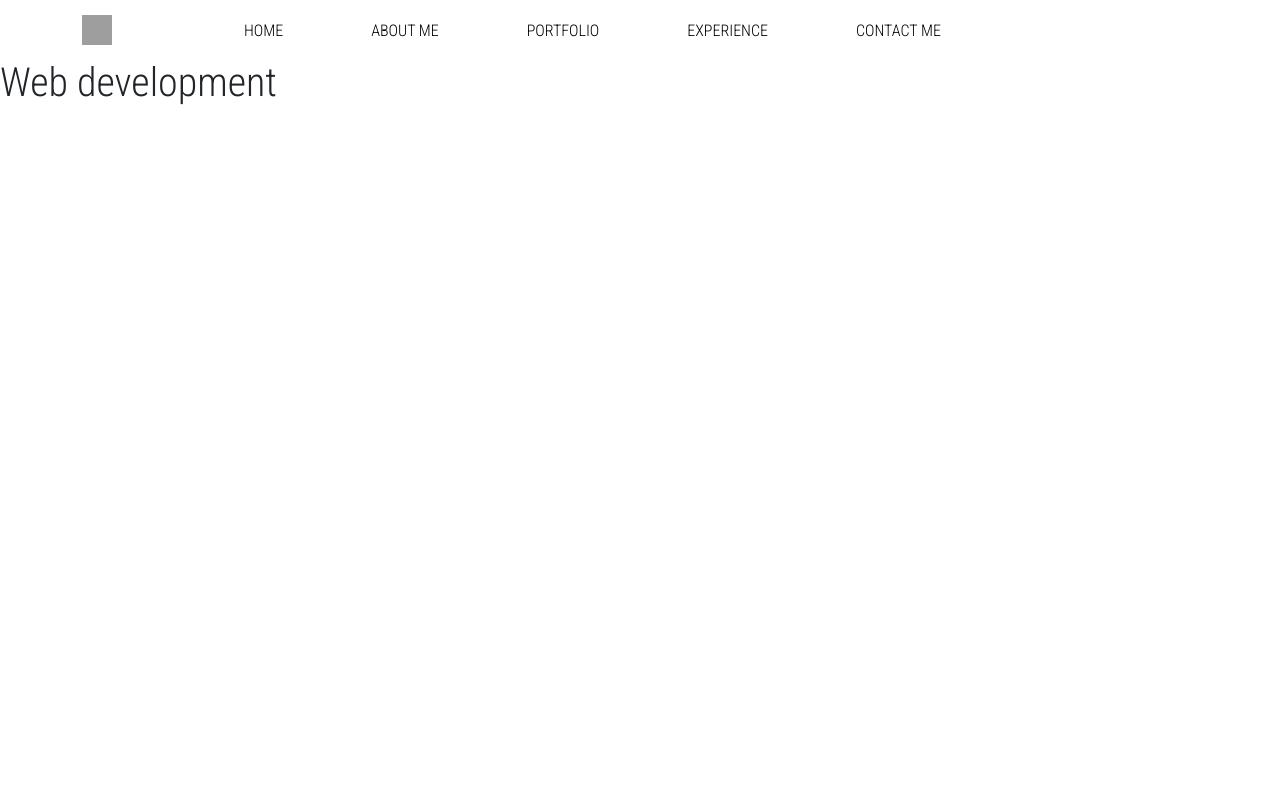
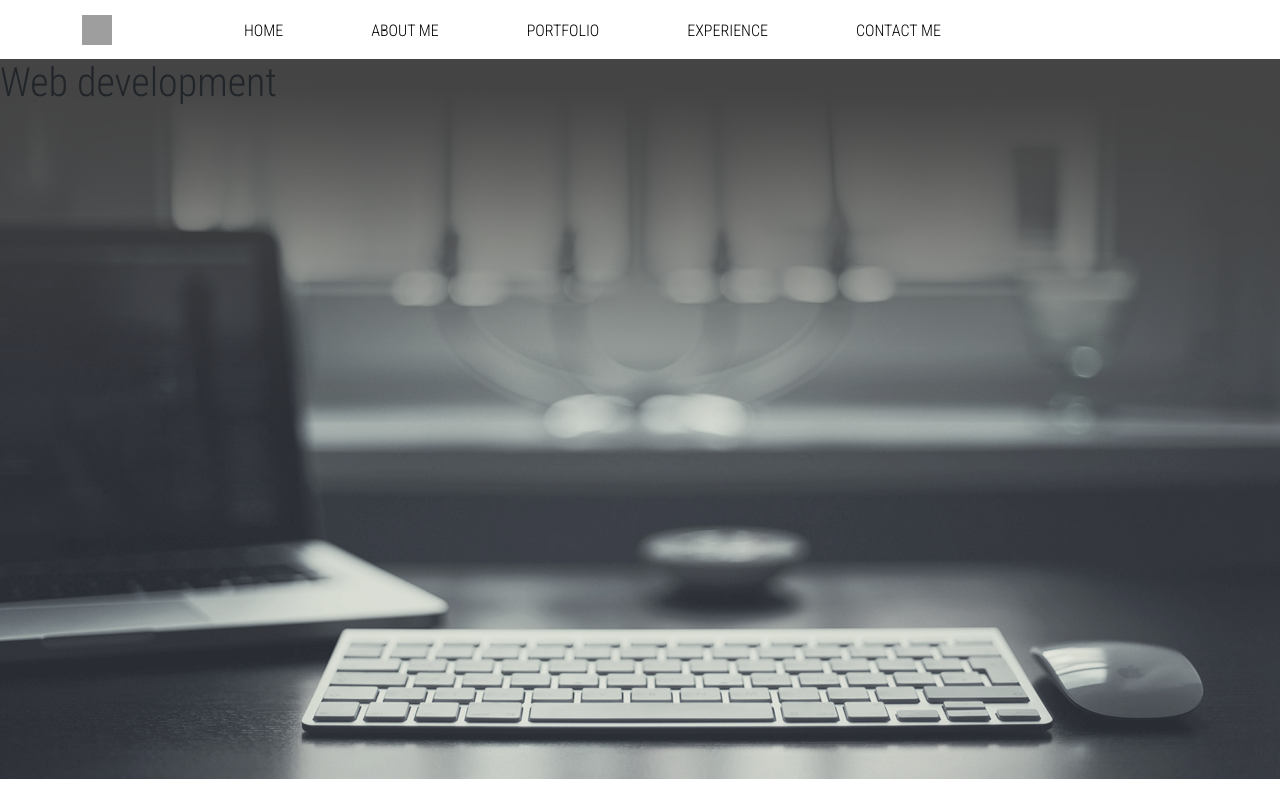
Before and after one commit to partyzl/portfolio, a React app: page / in a window 1280 px wide. Built offline with nearby package versions, Linux system fonts and the light colour scheme; grey boxes are pictures that could not be loaded.

Commit message:
added header background

```diff
--- a/package.json
+++ b/package.json
@@ -37,6 +37,7 @@
         "babel-jest": "^26.6.3",
         "babel-loader": "^8.2.1",
         "css-loader": "^5.0.1",
+        "file-loader": "^6.2.0",
         "html-webpack-plugin": "^4.5.0",
         "jest": "^26.6.3",
         "style-loader": "^2.0.0",
--- a/src/App.css
+++ b/src/App.css
@@ -2,7 +2,7 @@
 
 :root {
     --primary-black: #000;
-    --primary-blue: #ADD8E6;
+    --primary-grey: grey;
     --primary-dark: rgba(255, 255, 255, 0)
 
 
@@ -27,14 +27,14 @@ nav ul li {
     margin-left: 3.75rem;
     margin-right: 0.75rem;
     color: var(--primary-black) !important;
-    border-top: 3px solid var(--primary-dark);
+    border-top: 3px solid var(--primary-dark) !important;
 }
 .navbar-brand{
     padding: 0 !important
 }
 
 .navbar-nav > li > a.active, .navbar-nav > li > a:focus {
-    border-bottom: 3px solid var(--primary-blue);
+    border-bottom: 3px solid var(--primary-grey);
     transition: 0.3s;
     transform: scale(1.3);
     padding: 0px 100px 0px 100px;
@@ -42,7 +42,7 @@ nav ul li {
 }
 
 .navbar-nav > li > a:hover {
-    border-bottom: 3px solid var(--primary-blue);
+    border-bottom: 3px solid var(--primary-grey);
 }
 
 .page-logo{
@@ -54,7 +54,8 @@ nav ul li {
 
 .header-wrapper {
     position: relative;
-    background-image: url(background-header.jpg) no-repeat;
+    background-image: url(./images/background-header.jpg)!important;
+    background: no-repeat;
     background-size: cover;
     background-position: center;
     height: 90vh;
```
Also changed, not shown: src/images/background-header.jpg, 1 other file (tests, documents, lock files or other folders).
